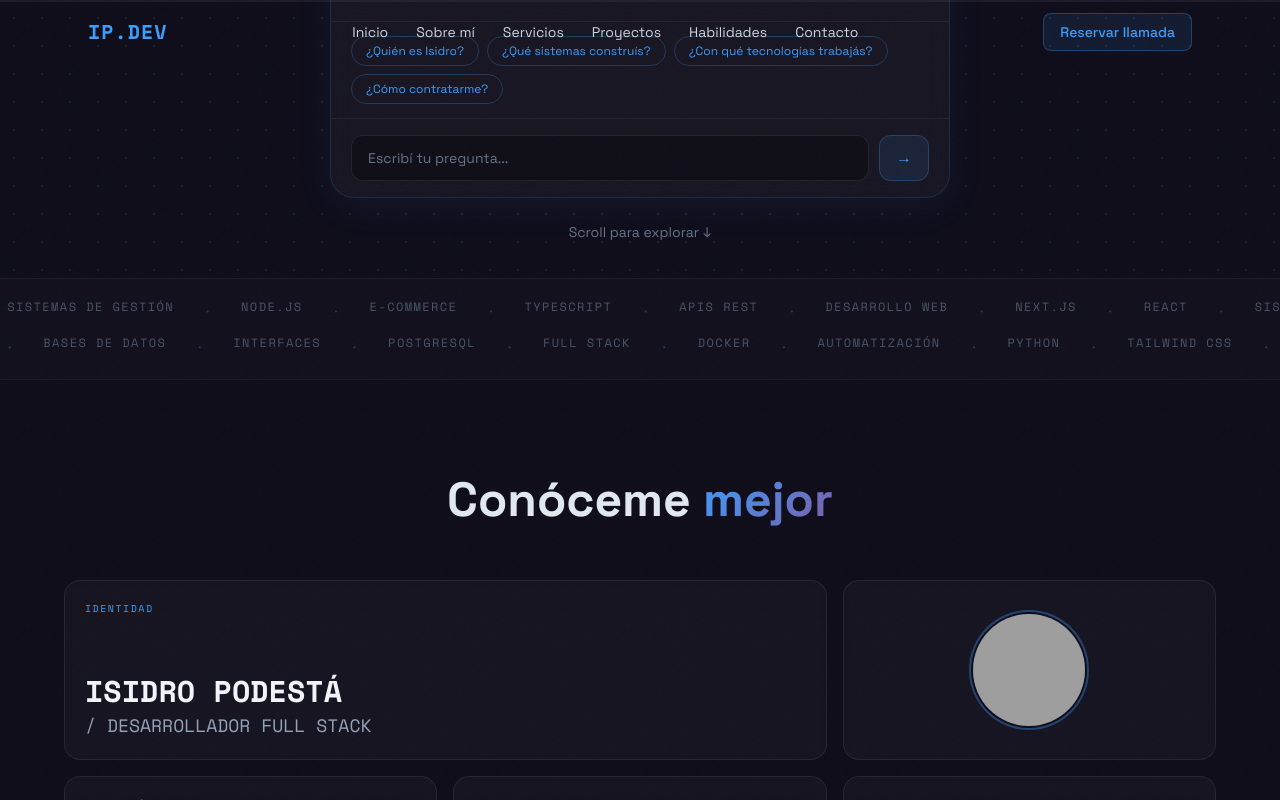
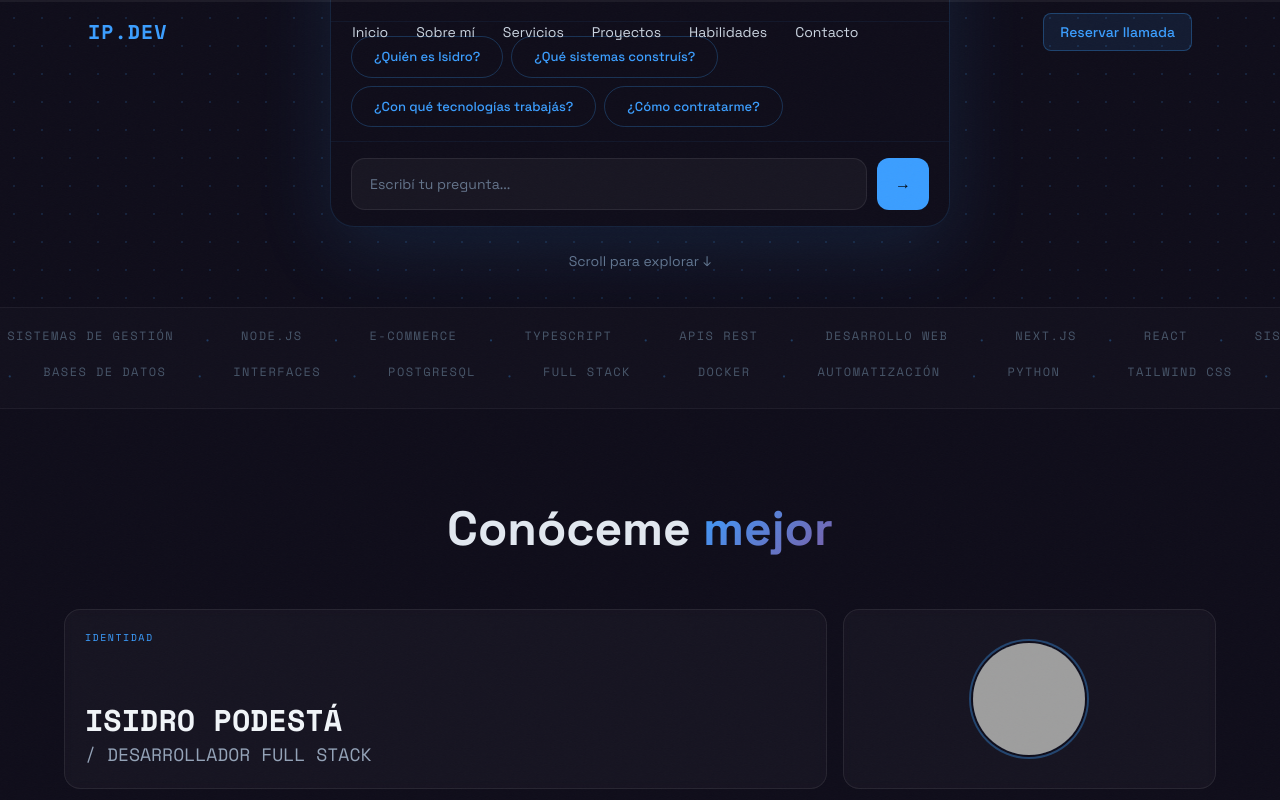
Before and after one commit to Isidropodesta/portfolio, a Next.js app: page / in a window 1280 px wide. Both pictures are taken after a click on the button "¿Quién es Isidro?". Shown: the part 528-1328 px from the top of the page. Built offline with nearby package versions, Linux system fonts and the light colour scheme; grey boxes are pictures that could not be loaded.

Commit message:
feat: avatar detras del chat opaco, chat estetica Space Grotesk

```diff
--- a/components/Hero.tsx
+++ b/components/Hero.tsx
@@ -5,6 +5,8 @@ import { motion, AnimatePresence } from 'framer-motion';
 import gsap from 'gsap';
 
 const AVATAR_URL = 'https://i.imgur.com/W1FcJ2c.png';
+// Color exacto del fondo de la página (globals.css body background)
+const PAGE_BG = '#0f0d1a';
 
 type Message = { role: 'user' | 'bot'; text: string; hasWhatsApp?: boolean };
 
@@ -45,9 +47,9 @@ function detectKey(input: string): ChipKey | null {
   return KEYWORD_MAP.find((m) => m.keywords.some((k) => lower.includes(k)))?.key ?? null;
 }
 
-// El chat sube CHAT_OVERLAP px sobre el avatar (tapa los pies).
-// CHAT_PADDING_TOP empuja el contenido por debajo del área del avatar.
-const CHAT_OVERLAP    = 120;
+// El chat (z-10) sube CHAT_OVERLAP px sobre el avatar (z-1) tapando los pies de forma opaca.
+// CHAT_PADDING_TOP empuja el contenido visible por debajo de la zona del avatar.
+const CHAT_OVERLAP     = 120;
 const CHAT_PADDING_TOP = 160;
 
 export default function Hero() {
@@ -61,12 +63,12 @@ export default function Hero() {
   const floatTween   = useRef<gsap.core.Tween | null>(null);
   const bottomRef    = useRef<HTMLDivElement>(null);
 
-  // Float: translateY sobre el img — no afecta el layout (sin gaps).
+  // Float suave: translateY, no afecta el layout — sin gaps.
   const startFloat = useCallback(() => {
     floatTween.current?.kill();
     if (!avatarImgRef.current) return;
     floatTween.current = gsap.to(avatarImgRef.current, {
-      y: -12,
+      y: -8,
       duration: 3,
       ease: 'sine.inOut',
       yoyo: true,
@@ -81,7 +83,7 @@ export default function Hero() {
 
   const triggerBounce = useCallback(() => {
     if (!avatarImgRef.current) return;
-    gsap.to(avatarImgRef.current, { scale: 1.05, duration: 0.2, yoyo: true, repeat: 1 });
+    gsap.to(avatarImgRef.current, { scale: 1.04, duration: 0.18, yoyo: true, repeat: 1 });
   }, []);
 
   useEffect(() => {
@@ -113,19 +115,19 @@ export default function Hero() {
       id="inicio"
       className="relative min-h-screen flex flex-col items-center justify-center px-4 pt-20 pb-10 dot-grid overflow-hidden"
     >
-      <div className="relative z-10 w-full max-w-[620px] flex flex-col items-center">
+      <div className="relative w-full max-w-[620px] flex flex-col items-center">
 
-        {/* ── AVATAR ──────────────────────────────────────────────────────────
-         *  position: relative contiene el img (position: absolute, bottom: 0).
-         *  height: 300px → espacio vertical en layout.
-         *  overflow: visible → la cabeza puede sobresalir arriba durante el float
-         *  sin crear gaps en el layout (transform no afecta el flujo).
-         *  Centrado con left/right: 0 + margin: auto (sin translateX en CSS
-         *  para que GSAP y: no compita con transforms).
+        {/* ── AVATAR (z-index: 1) ──────────────────────────────────────────────
+         *  z-1: debajo del chat box (z-10).
+         *  height: 300px fija en layout — no genera espacio extra.
+         *  overflow: visible: la cabeza puede sobresalir arriba sin clipping.
+         *  img position: absolute, bottom: 0 — pies alineados con base del container.
+         *  Centrado con left/right: 0 + margin: auto (sin translateX → GSAP libre).
          */}
         <div
           style={{
             position: 'relative',
+            zIndex: 1,
             height: 300,
             width: '100%',
             overflow: 'visible',
@@ -153,25 +155,25 @@ export default function Hero() {
           />
         </div>
 
-        {/* ── CHAT BOX ────────────────────────────────────────────────────────
-         *  marginTop: -CHAT_OVERLAP → el chat sube y tapa los pies del avatar.
-         *  z-index: 10 → queda por encima del img.
-         *  paddingTop: CHAT_PADDING_TOP → el contenido arranca debajo del avatar.
+        {/* ── CHAT BOX (z-index: 10) ───────────────────────────────────────────
+         *  background: PAGE_BG — opaco, tapa los pies del avatar sin transparencia.
+         *  marginTop: -CHAT_OVERLAP — sube sobre el avatar (tapa la mitad inferior).
+         *  paddingTop: CHAT_PADDING_TOP — el contenido arranca debajo del torso.
+         *  border + shadow dan profundidad sin depender de transparencia.
          */}
         <motion.div
-          initial={{ opacity: 0, y: 16 }}
+          initial={{ opacity: 0, y: 20 }}
           animate={{ opacity: 1, y: 0 }}
           transition={{ duration: 0.5, delay: 0.2 }}
           className="relative w-full overflow-hidden"
           style={{
             zIndex: 10,
             marginTop: -CHAT_OVERLAP,
-            background: 'rgba(255,255,255,0.04)',
-            backdropFilter: 'blur(12px)',
-            WebkitBackdropFilter: 'blur(12px)',
+            background: PAGE_BG,
             border: '1px solid rgba(59,158,255,0.15)',
             borderRadius: 24,
-            boxShadow: '0 8px 40px rgba(59,158,255,0.07)',
+            boxShadow: '0 24px 80px rgba(59,158,255,0.12)',
+            fontFamily: "'Space Grotesk', sans-serif",
           }}
         >
           {/* Área de mensajes */}
@@ -198,11 +200,19 @@ export default function Hero() {
                     </p>
                   ) : (
                     <div
-                      className={`max-w-[88%] px-4 py-2.5 rounded-2xl text-sm leading-relaxed ${
+                      className={`max-w-[88%] leading-relaxed ${
                         msg.role === 'user'
-                          ? 'bg-accent text-white rounded-br-sm'
-                          : 'bg-white/[0.07] text-slate-200 rounded-bl-sm'
+                          ? 'bg-accent text-white'
+                          : 'text-slate-200'
                       }`}
+                      style={{
+                        borderRadius: 18,
+                        padding: '14px 18px',
+                        fontSize: 14,
+                        background: msg.role === 'user'
+                          ? '#3b9eff'
+                          : 'rgba(255,255,255,0.06)',
+                      }}
                     >
                       {msg.text}
                       {msg.hasWhatsApp && (
@@ -210,7 +220,13 @@ export default function Hero() {
                           href="https://wa.me/549261512980"
                           target="_blank"
                           rel="noopener noreferrer"
-                          className="mt-3 flex items-center justify-center gap-2 px-4 py-2.5 rounded-xl bg-[#25d366] hover:bg-[#22c55e] text-white text-sm font-semibold transition-all hover:scale-[1.02]"
+                          className="mt-3 flex items-center justify-center gap-2 text-white font-semibold transition-all hover:scale-[1.02]"
+                          style={{
+                            padding: '10px 16px',
+                            borderRadius: 12,
+                            fontSize: 14,
+                            background: '#25d366',
+                          }}
                         >
                           Escribime por WhatsApp
                         </a>
@@ -228,7 +244,14 @@ export default function Hero() {
                   exit={{ opacity: 0 }}
                   className="flex justify-start"
                 >
-                  <div className="bg-white/[0.07] px-4 py-3.5 rounded-2xl rounded-bl-sm flex gap-1.5 items-center">
+                  <div
+                    className="flex gap-1.5 items-center"
+                    style={{
+                      padding: '14px 18px',
+                      borderRadius: 18,
+                      background: 'rgba(255,255,255,0.06)',
+                    }}
+                  >
                     {[0, 1, 2].map((j) => (
                       <motion.span
                         key={j}
@@ -245,20 +268,34 @@ export default function Hero() {
           </div>
 
           {/* Chips */}
-          <div className="px-5 py-3.5 border-t border-white/[0.06] flex flex-wrap gap-2">
+          <div
+            className="px-5 py-3.5 flex flex-wrap gap-2"
+            style={{ borderTop: '1px solid rgba(59,158,255,0.07)' }}
+          >
             {CHIPS.map((chip) => (
               <button
                 key={chip.key}
                 onClick={() => sendMessage(chip.label, chip.key)}
-                className="text-xs px-3.5 py-1.5 rounded-full text-accent transition-all duration-200 hover:shadow-[0_0_10px_rgba(59,158,255,0.2)]"
-                style={{ background: 'transparent', border: '1px solid rgba(59,158,255,0.25)' }}
+                style={{
+                  borderRadius: 999,
+                  padding: '10px 22px',
+                  fontSize: 13,
+                  fontWeight: 500,
+                  background: 'transparent',
+                  border: '1px solid rgba(59,158,255,0.25)',
+                  color: '#3b9eff',
+                  cursor: 'pointer',
+                  transition: 'all 0.2s',
+                }}
                 onMouseEnter={(e) => {
-                  e.currentTarget.style.background = 'rgba(59,158,255,0.08)';
-                  e.currentTarget.style.borderColor = 'rgba(59,158,255,0.5)';
+                  e.currentTarget.style.background = 'rgba(59,158,255,0.1)';
+                  e.currentTarget.style.borderColor = 'rgba(59,158,255,0.55)';
+                  e.currentTarget.style.boxShadow = '0 0 12px rgba(59,158,255,0.22)';
                 }}
                 onMouseLeave={(e) => {
                   e.currentTarget.style.background = 'transparent';
                   e.currentTarget.style.borderColor = 'rgba(59,158,255,0.25)';
+                  e.currentTarget.style.boxShadow = 'none';
                 }}
               >
                 {chip.label}
@@ -267,23 +304,39 @@ export default function Hero() {
           </div>
 
           {/* Input */}
-          <div className="px-5 py-4 border-t border-white/[0.06] flex gap-2.5">
+          <div
+            className="px-5 py-4 flex gap-2.5"
+            style={{ borderTop: '1px solid rgba(59,158,255,0.07)' }}
+          >
             <input
               value={input}
               onChange={(e) => setInput(e.target.value)}
               onKeyDown={(e) => { if (e.key === 'Enter') sendMessage(input); }}
               placeholder="Escribí tu pregunta..."
-              className="flex-1 rounded-xl px-4 py-2.5 text-sm text-slate-200 placeholder:text-slate-500 focus:outline-none transition-all duration-200"
-              style={{ background: 'rgba(0,0,0,0.3)', border: '1px solid rgba(255,255,255,0.08)' }}
+              className="flex-1 text-slate-200 placeholder:text-slate-500 focus:outline-none transition-all duration-200"
+              style={{
+                borderRadius: 14,
+                padding: '14px 18px',
+                fontSize: 14,
+                background: 'rgba(255,255,255,0.04)',
+                border: '1px solid rgba(255,255,255,0.08)',
+              }}
               onFocus={(e) => { e.currentTarget.style.borderColor = 'rgba(59,158,255,0.5)'; }}
               onBlur={(e)  => { e.currentTarget.style.borderColor = 'rgba(255,255,255,0.08)'; }}
             />
             <button
               onClick={() => sendMessage(input)}
-              className="px-4 py-2.5 rounded-xl text-accent font-bold transition-all duration-200"
-              style={{ background: 'rgba(59,158,255,0.1)', border: '1px solid rgba(59,158,255,0.25)' }}
-              onMouseEnter={(e) => { e.currentTarget.style.background = 'rgba(59,158,255,0.2)'; }}
-              onMouseLeave={(e) => { e.currentTarget.style.background = 'rgba(59,158,255,0.1)'; }}
+              className="transition-all duration-200 hover:opacity-90 hover:scale-[1.03]"
+              style={{
+                borderRadius: 12,
+                padding: '14px 18px',
+                background: '#3b9eff',
+                color: '#03080f',
+                fontWeight: 700,
+                fontSize: 16,
+                border: 'none',
+                cursor: 'pointer',
+              }}
             >
               →
             </button>
```
